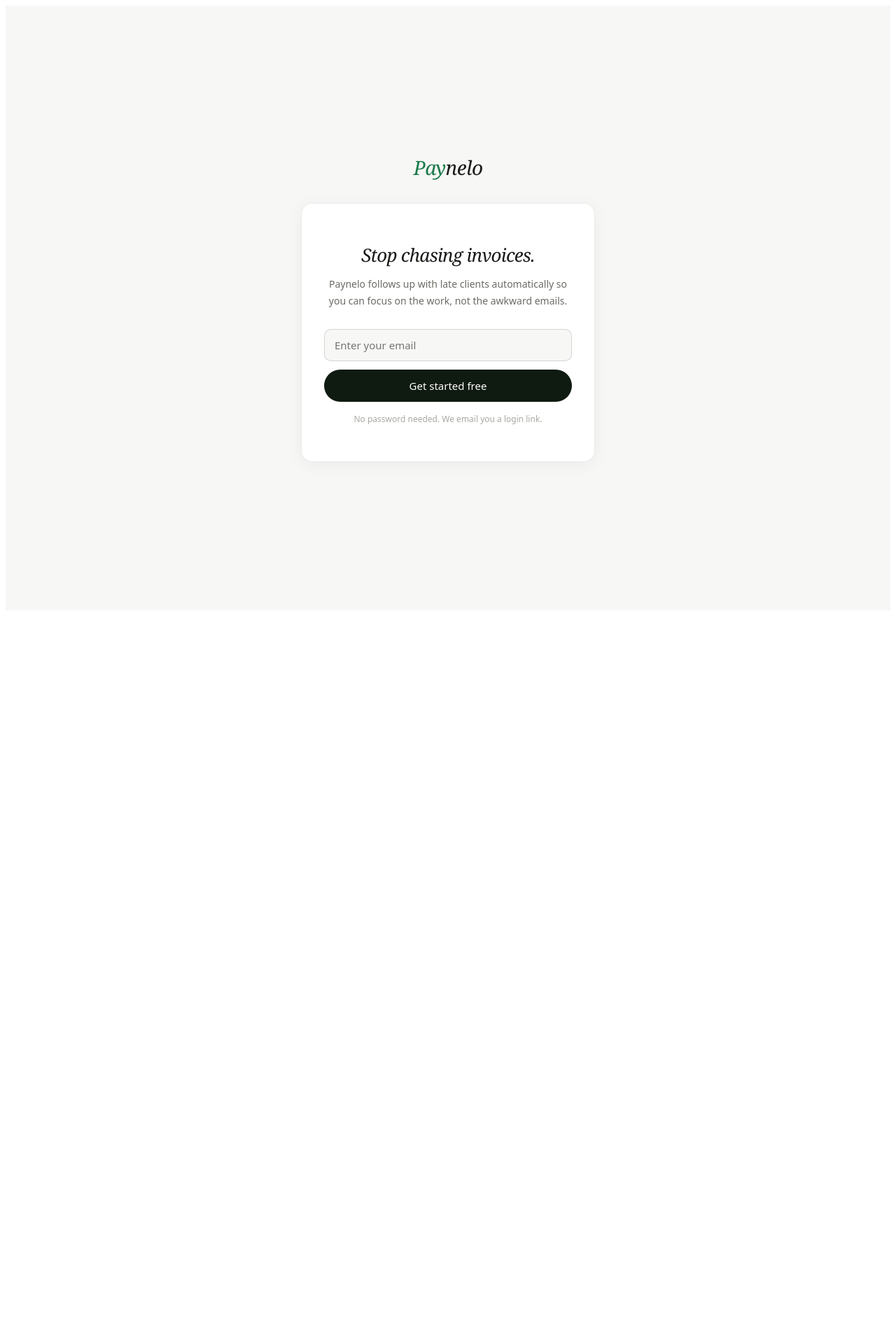
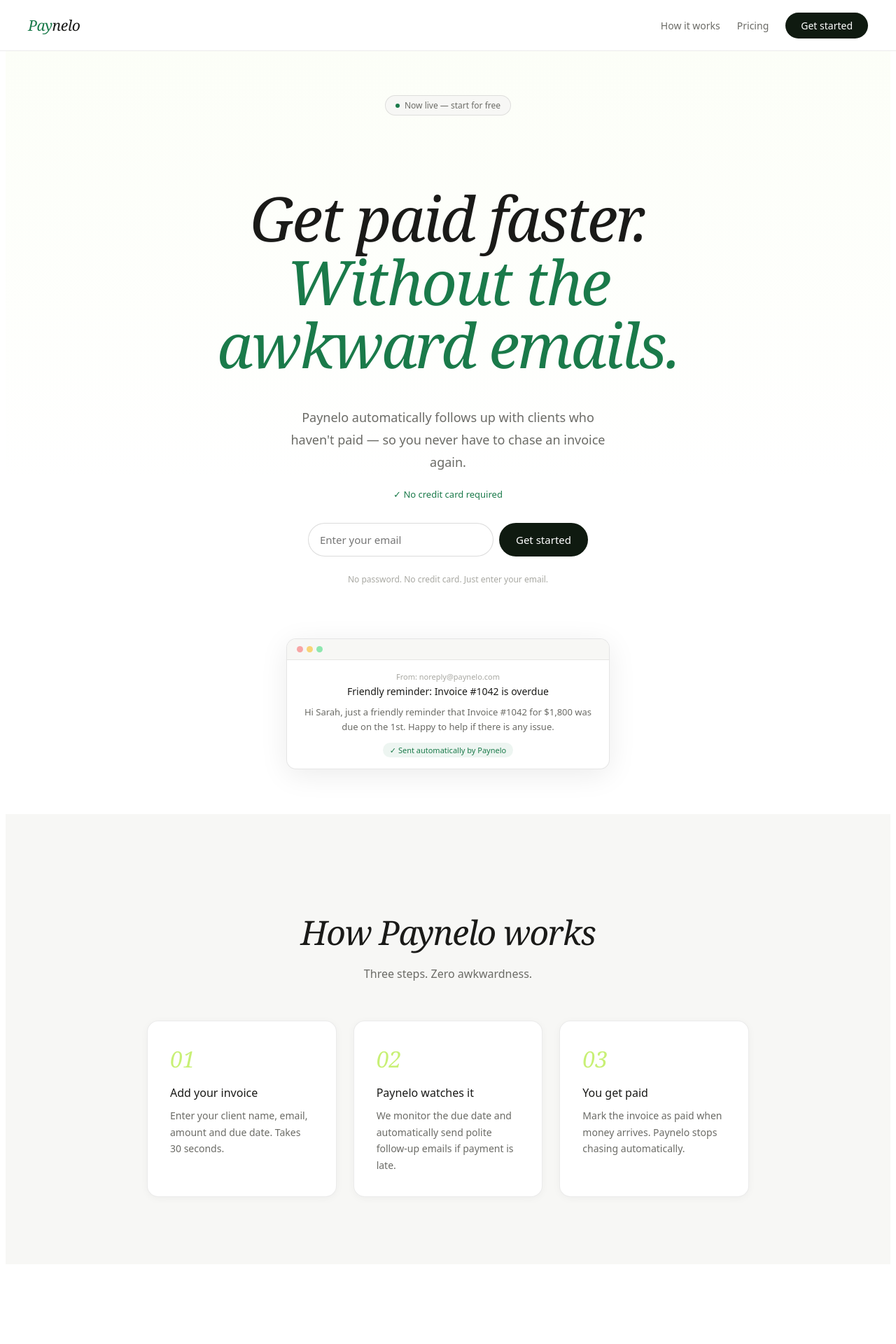
Before and after one commit to ilahalamin-pixel/paynelo, a Next.js app: page / in a window 1280 px wide. Shown: the top 1920 px of the page at 70% size. Before the commit the page ends 880 px from the top, so only its background shows below. Built offline with nearby package versions, Linux system fonts and the light colour scheme; no server answers.

Commit message:
feat: stunning homepage redesign

```diff
--- a/app/page.tsx
+++ b/app/page.tsx
@@ -16,11 +16,9 @@
       if (session) router.push('/dashboard')
     }
     checkUser()
-
     const { data: { subscription } } = supabase.auth.onAuthStateChange((event, session) => {
       if (session) router.push('/dashboard')
     })
-
     return () => subscription.unsubscribe()
   }, [])
 
@@ -37,50 +35,133 @@
   }
 
   return (
-    <div style={{ minHeight: '100vh', background: '#f7f7f5', fontFamily: 'DM Sans, system-ui, sans-serif', display: 'flex', flexDirection: 'column', alignItems: 'center', justifyContent: 'center', padding: '2rem' }}>
-      <div style={{ width: '100%', maxWidth: 420, textAlign: 'center' }}>
-        <div style={{ fontFamily: 'Georgia, serif', fontStyle: 'italic', fontSize: 28, color: '#1a1a18', marginBottom: 32, letterSpacing: '-0.02em' }}>
+    <div style={{ fontFamily: 'DM Sans, system-ui, sans-serif', background: '#ffffff', color: '#1a1a18', overflowX: 'hidden' }}>
+
+      {/* Nav */}
+      <nav style={{ position: 'fixed', top: 0, left: 0, right: 0, zIndex: 100, display: 'flex', alignItems: 'center', justifyContent: 'space-between', padding: '1.1rem 2.5rem', background: 'rgba(255,255,255,0.92)', backdropFilter: 'blur(16px)', borderBottom: '0.5px solid rgba(0,0,0,0.08)' }}>
+        <div style={{ fontFamily: 'Georgia, serif', fontStyle: 'italic', fontSize: 21, color: '#1a1a18', letterSpacing: '-0.02em' }}>
           <span style={{ color: '#1a7a4a' }}>Pay</span>nelo
         </div>
-        {sent ? (
-          <div style={{ background: '#ffffff', border: '0.5px solid rgba(0,0,0,0.08)', borderRadius: 16, padding: '2.5rem 2rem', boxShadow: '0 4px 24px rgba(0,0,0,0.05)' }}>
-            <div style={{ fontSize: 32, marginBottom: 16 }}>📬</div>
-            <h2 style={{ fontFamily: 'Georgia, serif', fontStyle: 'italic', fontWeight: 300, fontSize: 22, color: '#1a1a18', marginBottom: 10 }}>Check your email</h2>
-            <p style={{ fontSize: 14, color: '#6b6b66', lineHeight: 1.7, fontWeight: 300 }}>
-              We sent a login link to <strong style={{ color: '#1a1a18', fontWeight: 500 }}>{email}</strong>. Click it and you will land straight on your dashboard.
-            </p>
-            <button onClick={() => setSent(false)} style={{ marginTop: 20, background: 'none', border: 'none', fontSize: 13, color: '#a8a8a2', cursor: 'pointer', textDecoration: 'underline' }}>
-              Use a different email
+        <div style={{ display: 'flex', alignItems: 'center', gap: 24 }}>
+          <a href="#how" style={{ fontSize: 14, color: '#6b6b66', textDecoration: 'none' }}>How it works</a>
+          <a href="#pricing" style={{ fontSize: 14, color: '#6b6b66', textDecoration: 'none' }}>Pricing</a>
+          <button onClick={() => document.getElementById('get-started')?.scrollIntoView({ behavior: 'smooth' })}
+            style={{ background: '#0f1a10', color: '#fff', border: 'none', borderRadius: 100, padding: '9px 22px', fontSize: 14, fontWeight: 500, cursor: 'pointer', fontFamily: 'inherit' }}>
+            Get started
+          </button>
+        </div>
+      </nav>
+
+      {/* Hero */}
+      <section style={{ minHeight: '100vh', display: 'flex', flexDirection: 'column', alignItems: 'center', justifyContent: 'center', padding: '8rem 2rem 4rem', textAlign: 'center', position: 'relative', background: 'linear-gradient(180deg, rgba(200,240,117,0.06) 0%, transparent 60%)' }}>
+        <div style={{ display: 'inline-flex', alignItems: 'center', gap: 7, background: '#f7f7f5', border: '0.5px solid rgba(0,0,0,0.1)', color: '#6b6b66', fontSize: 12, fontWeight: 500, padding: '5px 14px', borderRadius: 100, marginBottom: 28 }}>
+          <span style={{ width: 6, height: 6, borderRadius: '50%', background: '#1a7a4a', display: 'inline-block', animation: 'pulse 2s infinite' }}></span>
+          Now live — start for free
+        </div>
+
+        <h1 style={{ fontFamily: 'Georgia, serif', fontStyle: 'italic', fontWeight: 300, fontSize: 'clamp(3rem, 7vw, 5.5rem)', lineHeight: 1.03, letterSpacing: '-0.03em', color: '#1a1a18', maxWidth: 820, marginBottom: 24 }}>
+          Get paid faster.<br />
+          <em style={{ color: '#1a7a4a' }}>Without the awkward emails.</em>
+        </h1>
+
+        <p style={{ fontSize: 18, color: '#6b6b66', maxWidth: 460, fontWeight: 300, lineHeight: 1.78, marginBottom: 8 }}>
+          Paynelo automatically follows up with clients who haven't paid — so you never have to chase an invoice again.
+        </p>
+        <p style={{ fontSize: 13, color: '#1a7a4a', fontWeight: 500, marginBottom: 32 }}>✓ No credit card required</p>
+
+        <div id="get-started" style={{ display: 'flex', flexDirection: 'column', alignItems: 'center', gap: 12, width: '100%', maxWidth: 400 }}>
+          {sent ? (
+            <div style={{ background: '#fff', border: '0.5px solid rgba(0,0,0,0.08)', borderRadius: 16, padding: '2rem', textAlign: 'center', width: '100%', boxShadow: '0 4px 24px rgba(0,0,0,0.06)' }}>
+              <div style={{ fontSize: 28, marginBottom: 10 }}>📬</div>
+              <p style={{ fontSize: 15, color: '#1a1a18', fontWeight: 500, marginBottom: 6 }}>Check your email</p>
+              <p style={{ fontSize: 13, color: '#6b6b66', fontWeight: 300 }}>We sent a login link to <strong>{email}</strong>. Click it to access your dashboard.</p>
+              <button onClick={() => setSent(false)} style={{ marginTop: 14, background: 'none', border: 'none', fontSize: 12, color: '#a8a8a2', cursor: 'pointer', textDecoration: 'underline' }}>Use different email</button>
+            </div>
+          ) : (
+            <form onSubmit={handleLogin} style={{ display: 'flex', gap: 8, width: '100%' }}>
+              <input type="email" required placeholder="Enter your email" value={email} onChange={e => setEmail(e.target.value)}
+                style={{ flex: 1, padding: '13px 16px', background: '#fff', border: '0.5px solid rgba(0,0,0,0.14)', borderRadius: 100, fontSize: 15, color: '#1a1a18', outline: 'none', fontFamily: 'inherit' }} />
+              <button type="submit" disabled={loading}
+                style={{ padding: '13px 24px', background: '#0f1a10', color: '#fff', border: 'none', borderRadius: 100, fontSize: 15, fontWeight: 500, cursor: 'pointer', fontFamily: 'inherit', whiteSpace: 'nowrap' }}>
+                {loading ? '...' : 'Get started'}
+              </button>
+            </form>
+          )}
+          <p style={{ fontSize: 12, color: '#a8a8a2' }}>No password. No credit card. Just enter your email.</p>
+        </div>
+
+        {/* Floating email preview */}
+        <div style={{ maxWidth: 460, width: '100%', margin: '4rem auto 0', background: '#fff', border: '0.5px solid rgba(0,0,0,0.1)', borderRadius: 14, overflow: 'hidden', boxShadow: '0 8px 40px rgba(0,0,0,0.08)' }}>
+          <div style={{ display: 'flex', alignItems: 'center', gap: 5, padding: '10px 14px', borderBottom: '0.5px solid rgba(0,0,0,0.07)', background: '#f7f7f5' }}>
+            <div style={{ width: 9, height: 9, borderRadius: '50%', background: '#f87171', opacity: 0.6 }}></div>
+            <div style={{ width: 9, height: 9, borderRadius: '50%', background: '#fbbf24', opacity: 0.6 }}></div>
+            <div style={{ width: 9, height: 9, borderRadius: '50%', background: '#4ade80', opacity: 0.6 }}></div>
+          </div>
+          <div style={{ padding: '16px' }}>
+            <div style={{ fontSize: 11, color: '#a8a8a2', marginBottom: 4 }}>From: noreply@paynelo.com</div>
+            <div style={{ fontSize: 14, fontWeight: 500, color: '#1a1a18', marginBottom: 10 }}>Friendly reminder: Invoice #1042 is overdue</div>
+            <div style={{ fontSize: 13, color: '#6b6b66', lineHeight: 1.65 }}>Hi Sarah, just a friendly reminder that Invoice #1042 for $1,800 was due on the 1st. Happy to help if there is any issue.</div>
+            <div style={{ display: 'inline-flex', alignItems: 'center', gap: 5, marginTop: 11, fontSize: 11, fontWeight: 500, padding: '3px 10px', borderRadius: 100, background: 'rgba(26,122,74,0.08)', color: '#1a7a4a' }}>
+              ✓ Sent automatically by Paynelo
+            </div>
+          </div>
+        </div>
+      </section>
+
+      {/* How it works */}
+      <section id="how" style={{ padding: '6rem 2rem', background: '#f7f7f5' }}>
+        <div style={{ maxWidth: 860, margin: '0 auto', textAlign: 'center' }}>
+          <h2 style={{ fontFamily: 'Georgia, serif', fontStyle: 'italic', fontWeight: 300, fontSize: 'clamp(2rem, 4vw, 3rem)', color: '#1a1a18', letterSpacing: '-0.03em', marginBottom: 16 }}>
+            How Paynelo works
+          </h2>
+          <p style={{ fontSize: 16, color: '#6b6b66', fontWeight: 300, marginBottom: 56 }}>Three steps. Zero awkwardness.</p>
+          <div style={{ display: 'grid', gridTemplateColumns: 'repeat(auto-fit, minmax(220px, 1fr))', gap: 24 }}>
+            {[
+              { step: '01', title: 'Add your invoice', desc: 'Enter your client name, email, amount and due date. Takes 30 seconds.' },
+              { step: '02', title: 'Paynelo watches it', desc: 'We monitor the due date and automatically send polite follow-up emails if payment is late.' },
+              { step: '03', title: 'You get paid', desc: 'Mark the invoice as paid when money arrives. Paynelo stops chasing automatically.' },
+            ].map(item => (
+              <div key={item.step} style={{ background: '#fff', border: '0.5px solid rgba(0,0,0,0.08)', borderRadius: 16, padding: '2rem', textAlign: 'left', boxShadow: '0 2px 12px rgba(0,0,0,0.04)' }}>
+                <div style={{ fontFamily: 'Georgia, serif', fontStyle: 'italic', fontSize: 32, color: '#c8f075', fontWeight: 300, marginBottom: 16 }}>{item.step}</div>
+                <div style={{ fontSize: 16, fontWeight: 500, color: '#1a1a18', marginBottom: 10 }}>{item.title}</div>
+                <div style={{ fontSize: 14, color: '#6b6b66', fontWeight: 300, lineHeight: 1.7 }}>{item.desc}</div>
+              </div>
+            ))}
+          </div>
+        </div>
+      </section>
+
+      {/* Pricing */}
+      <section id="pricing" style={{ padding: '6rem 2rem', background: '#fff' }}>
+        <div style={{ maxWidth: 480, margin: '0 auto', textAlign: 'center' }}>
+          <h2 style={{ fontFamily: 'Georgia, serif', fontStyle: 'italic', fontWeight: 300, fontSize: 'clamp(2rem, 4vw, 3rem)', color: '#1a1a18', letterSpacing: '-0.03em', marginBottom: 16 }}>
+            Simple pricing
+          </h2>
+          <p style={{ fontSize: 16, color: '#6b6b66', fontWeight: 300, marginBottom: 40 }}>Start free. Upgrade when you are ready.</p>
+          <div style={{ background: '#f7f7f5', border: '0.5px solid rgba(0,0,0,0.08)', borderRadius: 20, padding: '2.5rem', textAlign: 'left' }}>
+            <div style={{ fontSize: 13, fontWeight: 500, color: '#1a7a4a', textTransform: 'uppercase', letterSpacing: 1, marginBottom: 12 }}>Free forever</div>
+            <div style={{ fontFamily: 'Georgia, serif', fontStyle: 'italic', fontSize: 42, color: '#1a1a18', fontWeight: 300, marginBottom: 24 }}>$0</div>
+            {['Up to 5 active invoices', 'Automatic follow-up emails', 'Dashboard & stats', 'Mark as paid'].map(f => (
+              <div key={f} style={{ display: 'flex', alignItems: 'center', gap: 10, marginBottom: 12, fontSize: 14, color: '#1a1a18' }}>
+                <span style={{ color: '#1a7a4a', fontWeight: 600 }}>✓</span> {f}
+              </div>
+            ))}
+            <button onClick={() => document.getElementById('get-started')?.scrollIntoView({ behavior: 'smooth' })}
+              style={{ width: '100%', marginTop: 24, padding: '13px', background: '#0f1a10', color: '#fff', border: 'none', borderRadius: 100, fontSize: 15, fontWeight: 500, cursor: 'pointer', fontFamily: 'inherit' }}>
+              Get started free
             </button>
           </div>
-        ) : (
-          <div style={{ background: '#ffffff', border: '0.5px solid rgba(0,0,0,0.08)', borderRadius: 16, padding: '2.5rem 2rem', boxShadow: '0 4px 24px rgba(0,0,0,0.05)' }}>
-            <h1 style={{ fontFamily: 'Georgia, serif', fontStyle: 'italic', fontWeight: 300, fontSize: 26, color: '#1a1a18', lineHeight: 1.2, letterSpacing: '-0.03em', marginBottom: 8 }}>
-              Stop chasing invoices.
-            </h1>
-            <p style={{ fontSize: 14, color: '#6b6b66', marginBottom: 28, fontWeight: 300, lineHeight: 1.7 }}>
-              Paynelo follows up with late clients automatically so you can focus on the work, not the awkward emails.
-            </p>
-            <form onSubmit={handleLogin} style={{ display: 'flex', flexDirection: 'column', gap: 12 }}>
-              <input
-                type="email"
-                required
-                placeholder="Enter your email"
-                value={email}
-                onChange={e => setEmail(e.target.value)}
-                style={{ width: '100%', padding: '12px 14px', background: '#f7f7f5', border: '0.5px solid rgba(0,0,0,0.14)', borderRadius: 10, fontSize: 15, color: '#1a1a18', outline: 'none', fontFamily: 'inherit', boxSizing: 'border-box' }}
-              />
-              <button
-                type="submit"
-                disabled={loading}
-                style={{ width: '100%', padding: '13px', background: loading ? '#f0efeb' : '#0f1a10', color: loading ? '#a8a8a2' : '#ffffff', border: 'none', borderRadius: 100, fontSize: 15, fontWeight: 500, cursor: loading ? 'not-allowed' : 'pointer', fontFamily: 'inherit' }}>
-                {loading ? 'Sending link...' : 'Get started free'}
-              </button>
-            </form>
-            <p style={{ fontSize: 12, color: '#a8a8a2', marginTop: 16 }}>No password needed. We email you a login link.</p>
-          </div>
-        )}
-      </div>
+        </div>
+      </section>
+
+      {/* Footer */}
+      <footer style={{ padding: '2rem 2.5rem', borderTop: '0.5px solid rgba(0,0,0,0.08)', display: 'flex', alignItems: 'center', justifyContent: 'space-between', flexWrap: 'wrap', gap: 12 }}>
+        <div style={{ fontFamily: 'Georgia, serif', fontStyle: 'italic', fontSize: 18, color: '#1a1a18' }}>
+          <span style={{ color: '#1a7a4a' }}>Pay</span>nelo
+        </div>
+        <div style={{ fontSize: 13, color: '#a8a8a2' }}>© 2026 Paynelo. All rights reserved.</div>
+      </footer>
+
     </div>
   )
 }
```
